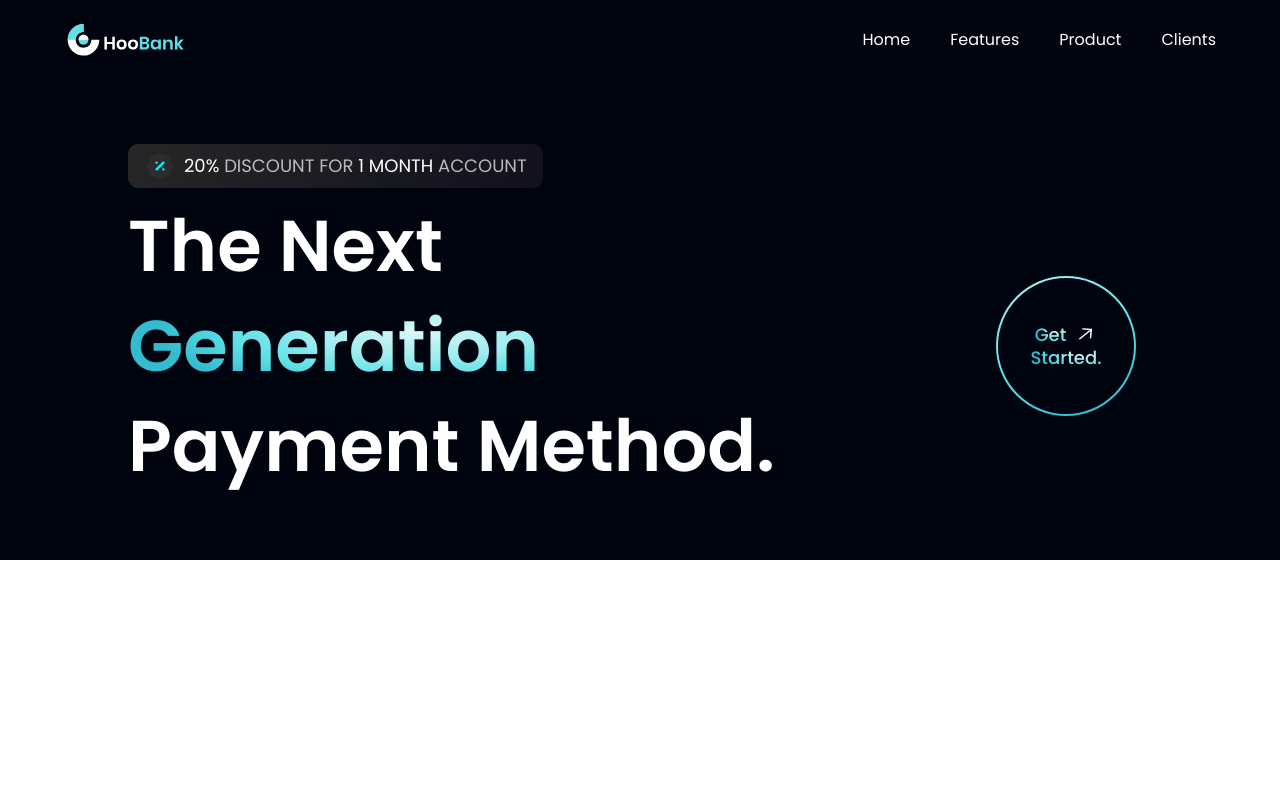
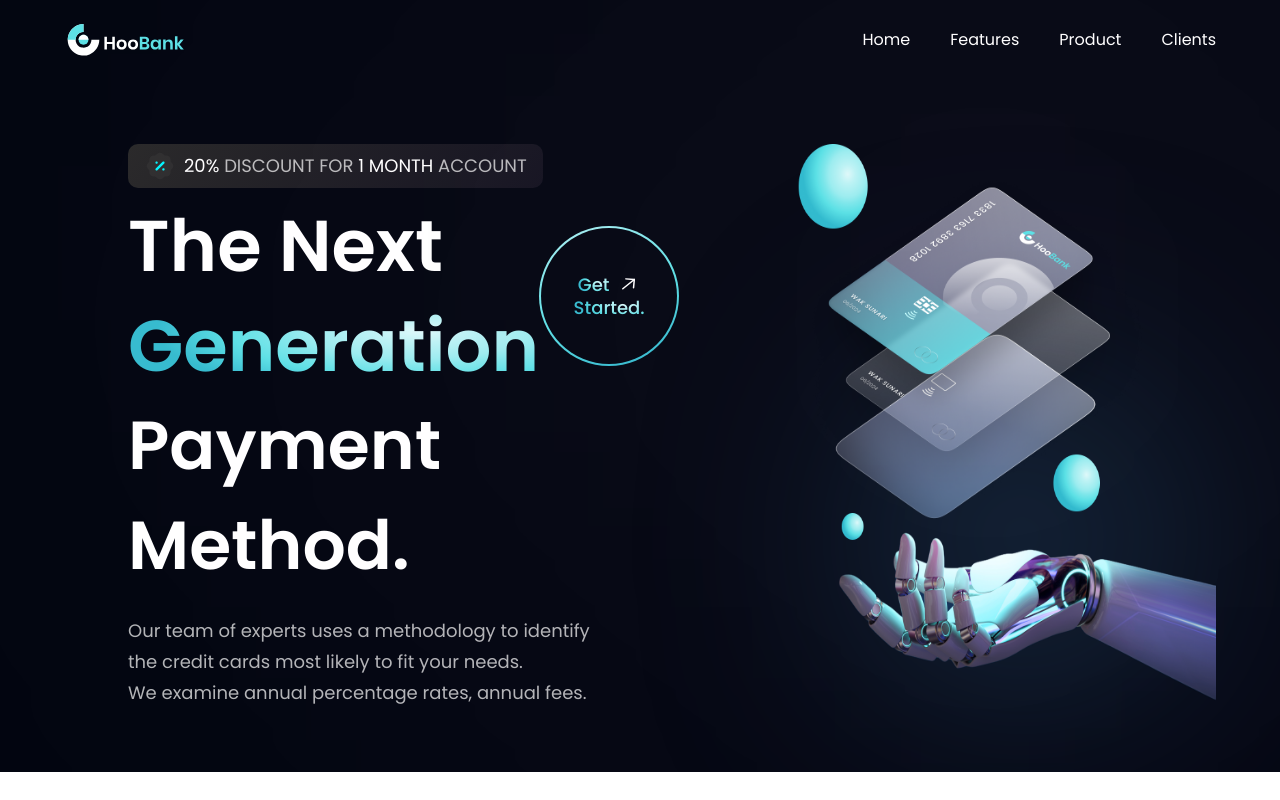
Before and after one commit to TuanNguyen0915/bank_app, a React (Vite) app: page / in a window 1280 px wide. Built offline with nearby package versions, Linux system fonts and the light colour scheme.

Commit message:
Done Hero component with left and right side

```diff
--- a/src/components/GetStarted.jsx
+++ b/src/components/GetStarted.jsx
@@ -3,7 +3,7 @@ import { arrowUp } from "../assets"
 const GetStarted = () => {
   return (
     <div className="h-[140px] w-[140px] rounded-full bg-blue-gradient p-[2px] cursor-pointer">
-      <div className="flex justify-center items-center flex-col bg-primary w-[100%] h-[100%] rounded-full">
+      <div className="flex justify-center items-center flex-col bg-primary w-[100%] h-[100%] rounded-full hover:bg-slate-800">
         <div className="flex justify-start items-center">
           <p className="font-poppins font-medium text-[18px] leading-[23px]">
             <span className="text-gradient">Get</span>
--- a/src/components/Hero.jsx
+++ b/src/components/Hero.jsx
@@ -1,8 +1,9 @@
-import { discount } from "../assets"
+import { discount, robot } from "../assets"
 import GetStarted from "./GetStarted"
 const Hero = () => {
   return (
-    <section id="home" className="flex md:flex-row flex-col sm:py-16 py-6">
+    <section id="home" className="flex md:flex-row flex-col sm:py-16 py-6 w-full">
+      {/* LEFT SIDE */}
       <div className="flex-1 flex justify-center items-start flex-col xl:px-0 sm:px-16 px-6">
         <div className="flex flex-row items-center py-[6px] px-4 bg-discount-gradient rounded-[10px] mb-2">
           <img src={discount} alt="discount" className="w-[32px] h-[32px]" />
@@ -16,12 +17,32 @@ const Hero = () => {
             The Next <br className="sm:block hidden" />
             <span className="text-gradient">Generation</span>
             <br className="sm:block hidden" />
-            Payment Method.
           </h1>
+          {/* GetStarted button */}
           <div className="ss:flex hidden md:mr-4 mr-0">
             <GetStarted />
           </div>
         </div>
+        {/* hero's description */}
+        <h1 className="font-poppins font-semibold ss:text-[68px] text-[52px] text-white ss:leading-[100px] leading-[75px] w-full">
+          Payment Method.
+        </h1>
+        <p className="font-poppins font-normal text-dimWhite text-[18px] leading-[30.8px] max-w-[470px] mt-5">
+          Our team of experts uses a methodology to identify the credit cards most likely to fit your needs.
+          <br />
+          We examine annual percentage rates, annual fees.
+        </p>
+      </div>
+
+      {/* RIGHT SIDE */}
+      <div className="flex-1 flex justify-center items-center md:my-0 my-10 relative">
+        <img src={robot} alt="robot" className="w-[100%] h-[100%] relative z-[5]" />
+        <div className="absolute z-[0] w-[40%] h-[35%] top-0 pink__gradient"></div>
+        <div className="absolute z-[1] w-[80%] h-[80%] rounded-full bottom-40 white__gradient"></div>
+        <div className="absolute z-[0] w-[50%] h-[50%] right-20 bottom-20 blue__gradient"></div>
+      </div>
+      <div className="ss:hidden flex justify-center items-center">
+        <GetStarted />
       </div>
     </section>
   )
--- a/src/index.css
+++ b/src/index.css
@@ -5,29 +5,27 @@
 @tailwind utilities;
 
 :root {
-  --black-gradient: linear-gradient(
-    144.39deg,
+  --black-gradient: linear-gradient(144.39deg,
       #ffffff -278.56%,
       #6d6d6d -78.47%,
-    #11101d 91.61%
-  );
+      #11101d 91.61%);
   --card-shadow: 0px 20px 100px -10px rgba(66, 71, 91, 0.1);
 }
 
 * {
   scroll-behavior: smooth;
+  padding: 0;
+  margin: 0;
 }
 
 .text-gradient {
-  background: radial-gradient(
-    64.18% 64.18% at 71.16% 35.69%,
+  background: radial-gradient(64.18% 64.18% at 71.16% 35.69%,
       #def9fa 0.89%,
       #bef3f5 17.23%,
       #9dedf0 42.04%,
       #7de7eb 55.12%,
       #5ce1e6 71.54%,
-    #33bbcf 100%
-  );
+      #33bbcf 100%);
   -webkit-background-clip: text;
   -webkit-text-fill-color: transparent;
   background-clip: text;
@@ -35,41 +33,33 @@
 }
 
 .bg-blue-gradient {
-  background: linear-gradient(
-    157.81deg,
+  background: linear-gradient(157.81deg,
       #def9fa -43.27%,
       #bef3f5 -21.24%,
       #9dedf0 12.19%,
       #7de7eb 29.82%,
       #5ce1e6 51.94%,
-    #33bbcf 90.29%
-  );
+      #33bbcf 90.29%);
 }
 
 .bg-black-gradient {
-  background: linear-gradient(
-    144.39deg,
+  background: linear-gradient(144.39deg,
       #ffffff -278.56%,
       #6d6d6d -78.47%,
-    #11101d 91.61%
-  );
+      #11101d 91.61%);
 }
 
 .bg-black-gradient-2 {
-  background: linear-gradient(
-    -168.39deg,
+  background: linear-gradient(-168.39deg,
       #ffffff -278.56%,
       #6d6d6d -78.47%,
-    #11101d 91.61%
-  );
+      #11101d 91.61%);
 }
 
 .bg-gray-gradient {
-  background: linear-gradient(
-    153.47deg,
+  background: linear-gradient(153.47deg,
       rgba(255, 255, 255, 0) -341.94%,
-    #14101d 95.11%
-  );
+      #14101d 95.11%);
 }
 
 .bg-discount-gradient {
@@ -82,8 +72,8 @@
 
 
 .sidebar {
-  -webkit-animation: slide-top 0.5s cubic-bezier(0.25, 0.46, 0.45,0.94) both;
-  animation: slide-top 0.5s cubic-bezier(0.25, 0.46, 0.45,0.94) both;
+  -webkit-animation: slide-top 0.5s cubic-bezier(0.25, 0.46, 0.45, 0.94) both;
+  animation: slide-top 0.5s cubic-bezier(0.25, 0.46, 0.45, 0.94) both;
 }
 
 
@@ -92,6 +82,7 @@
     -webkit-transform: translateY(100px);
     transform: translateY(100px);
   }
+
   100% {
     -webkit-transform: translateY(0);
     transform: translateX(0);
@@ -103,6 +94,7 @@
     -webkit-transform: translateY(100px);
     transform: translateY(100px);
   }
+
   100% {
     -webkit-transform: translateY(0);
     transform: translateX(0);
```
Lines whose indentation alone changed are shown as unchanged.
